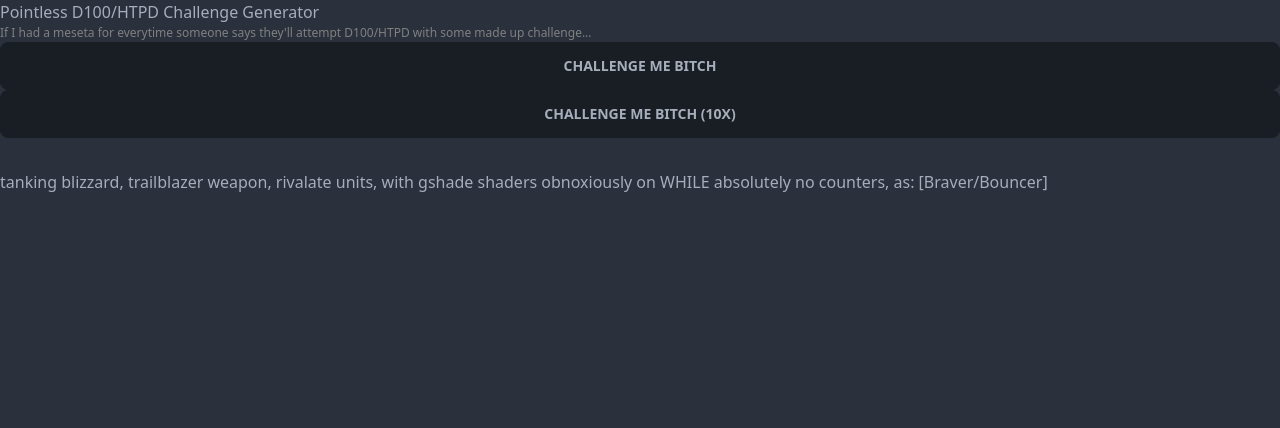
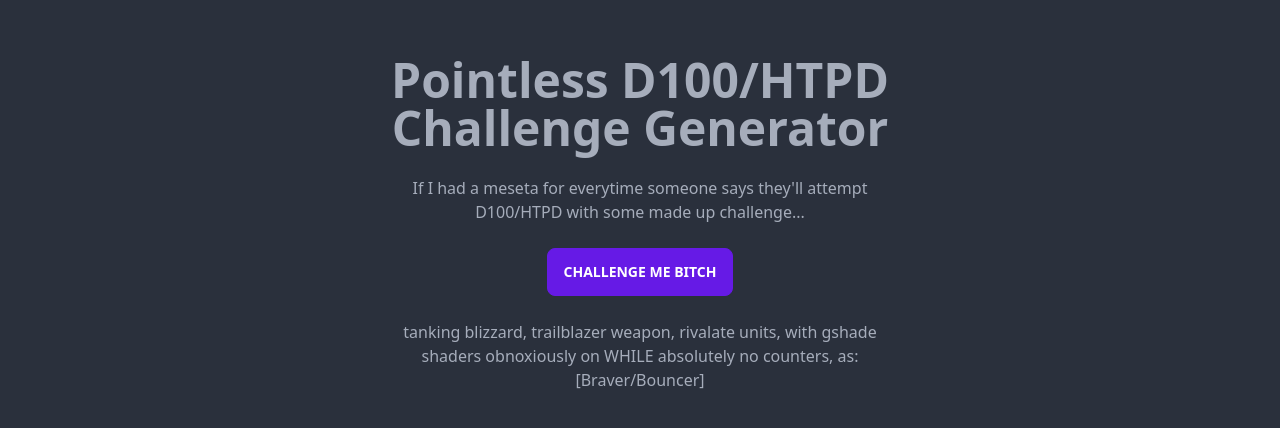
Before and after one commit to mumbler9486/pointless-d100-challenges, a SvelteKit app: page / in a window 1280 px wide. Both pictures are taken after a click on the button "CHALLENGE ME BITCH". Shown: the top 428 px of the page. Built offline with nearby package versions, Linux system fonts and the light colour scheme.

Commit message:
💄 Improve layout with daisy ui

```diff
--- a/postcss.config.cjs
+++ b/postcss.config.cjs
@@ -1,13 +1,3 @@
-const tailwindcss = require("tailwindcss");
-const autoprefixer = require("autoprefixer");
-
-const config = {
-  plugins: [
-    //Some plugins, like tailwindcss/nesting, need to run before Tailwind,
-    tailwindcss(),
-    //But others, like autoprefixer, need to run after,
-    autoprefixer,
-  ],
+module.exports = {
+  plugins: [require('tailwindcss'), require('autoprefixer')],
 };
-
-module.exports = config;
--- a/src/routes/+layout.svelte
+++ b/src/routes/+layout.svelte
@@ -2,4 +2,8 @@
 	import 'src/app.css';
 </script>
 
-<slot />
+<main class="container flex flex-col">
+	<div class="mt-10">
+		<slot />
+	</div>
+</main>
--- a/src/routes/+page.svelte
+++ b/src/routes/+page.svelte
@@ -178,48 +178,21 @@
 	};
 </script>
 
-<main>
-	<h1>Pointless D100/HTPD Challenge Generator</h1>
-	<p>
+<div class="hero">
+	<div class="hero-content text-center">
+		<div class="max-w-lg">
+			<h1 class="text-5xl font-bold">Pointless D100/HTPD Challenge Generator</h1>
+			<p class="my-6">
 				If I had a meseta for everytime someone says they'll attempt D100/HTPD with some made up
 				challenge...
 			</p>
-	<p />
-	<div class="card">
-		<button class="btn" on:click={generateChallenge}>Challenge Me Bitch</button>
-		<button class="btn" on:click={() => generateChallengeXTimes(10)}>
-			Challenge Me Bitch (10x)
-		</button>
+			<button class="btn btn-primary" on:click={generateChallenge}>Challenge Me Bitch</button>
 
-		<ol>
+			<ol class="mt-6">
 				{#each generatedChallenges as challenge, i}
-				<li>{challenge}</li>
+					<li class="mt-2">{challenge}</li>
 				{/each}
 			</ol>
 		</div>
-	<div />
-</main>
-
-<style>
-	.logo {
-		height: 6em;
-		padding: 1.5em;
-		will-change: filter;
-	}
-	.logo:hover {
-		filter: drop-shadow(0 0 2em #646cffaa);
-	}
-	.logo.svelte:hover {
-		filter: drop-shadow(0 0 2em #ff3e00aa);
-	}
-	.read-the-docs {
-		color: #888;
-	}
-	li {
-		margin-top: 2rem;
-	}
-	p {
-		color: gray;
-		font-size: 12px;
-	}
-</style>
+	</div>
+</div>
```
Lines whose indentation alone changed are shown as unchanged.
